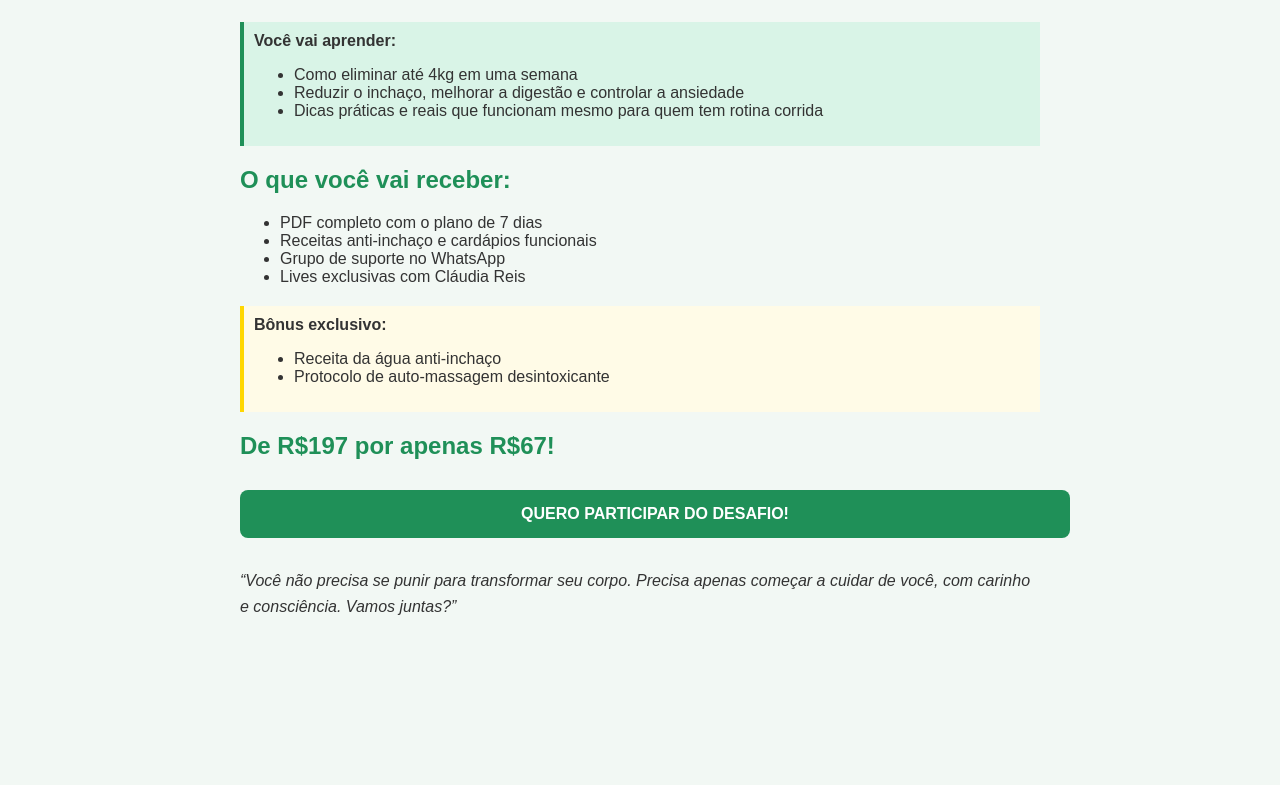
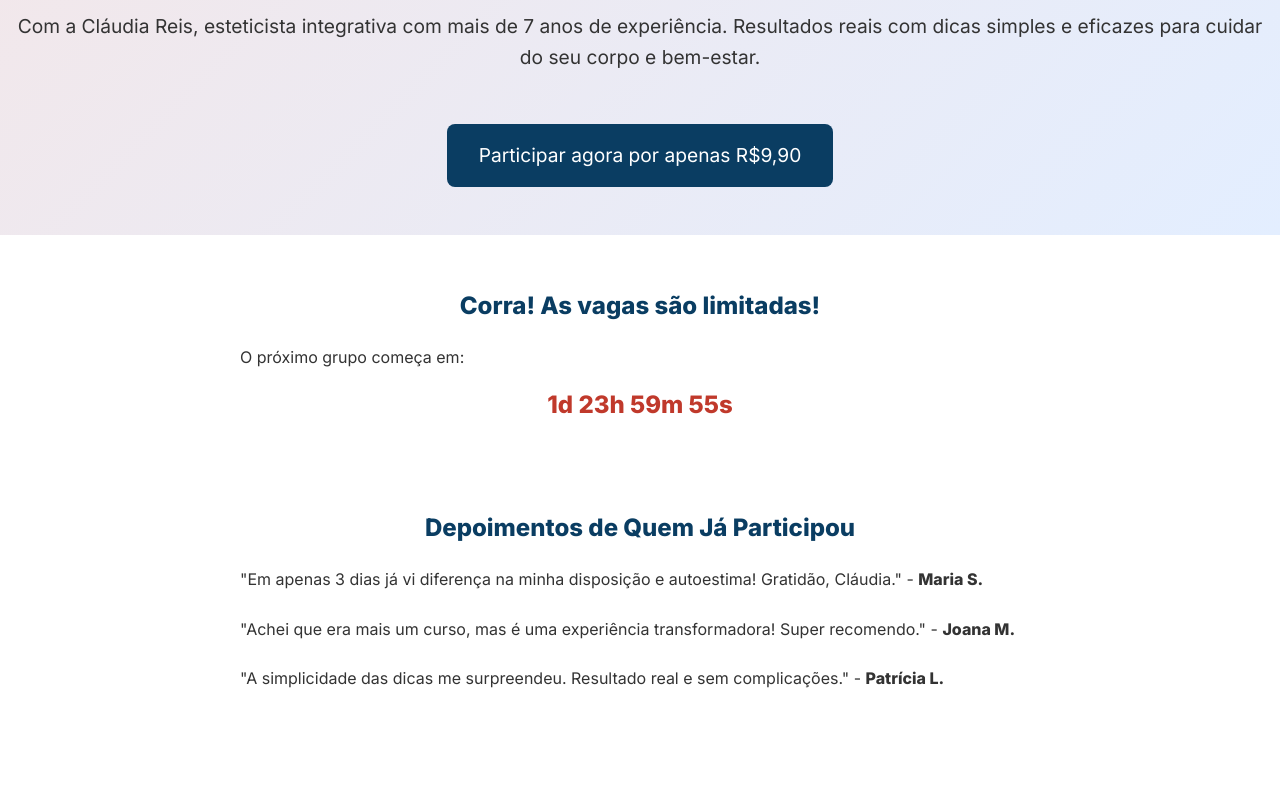
Before and after one commit to Vivermelhor25/Viver-Melhor, a plain HTML site: page index.html in a window 1280 px wide. Shown: the part 156-941 px from the top of the page. Before the commit the page ends 811 px from the top, so only its background shows below. Drawn offline with Linux system fonts and the light colour scheme.

Commit message:
Update index.html

```diff
--- a/index.html
+++ b/index.html
@@ -1,55 +1,132 @@
-
 <!DOCTYPE html>
 <html lang="pt-BR">
+
 <head>
-  <meta charset="UTF-8">
-  <meta name="viewport" content="width=device-width, initial-scale=1.0">
-  <title>Desafio 7 Dias Integradiva</title>
+  <meta charset="UTF-8" />
+  <meta name="viewport" content="width=device-width, initial-scale=1.0" />
+  <title>Desafio INTEGRADIVA - 7 Dias para Viver Melhor</title>
+  <link rel="stylesheet" href="https://fonts.googleapis.com/css2?family=Inter:wght@400;600;800&display=swap">
   <style>
-    body { font-family: Arial, sans-serif; margin: 0; padding: 0; background: #f2f8f4; color: #333; }
-    .container { max-width: 800px; margin: auto; padding: 20px; }
-    h1 { color: #1f9058; font-size: 2.2em; text-align: center; }
-    h2 { color: #1f9058; font-size: 1.5em; }
-    p { line-height: 1.6em; }
-    .highlight { background: #d9f4e7; padding: 10px; border-left: 4px solid #1f9058; margin: 20px 0; }
-    .cta-button { display: block; width: 100%; background: #1f9058; color: #fff; text-align: center; padding: 15px; text-decoration: none; font-weight: bold; border-radius: 8px; margin: 30px 0; }
-    .bonus { background: #fffbe7; padding: 10px; border-left: 4px solid #ffd700; margin-top: 20px; }
+    body {
+      font-family: 'Inter', sans-serif;
+      margin: 0;
+      padding: 0;
+      background-color: #fff;
+      color: #333;
+      line-height: 1.6;
+    }
+    .hero {
+      text-align: center;
+      padding: 3rem 1rem;
+      background: linear-gradient(135deg, #f3e7e9 0%, #e3eeff 100%);
+    }
+    .hero img {
+      max-width: 200px;
+      border-radius: 12px;
+    }
+    .hero h1 {
+      font-size: 2rem;
+      margin-top: 1rem;
+      color: #0a3d62;
+    }
+    .hero p {
+      font-size: 1.2rem;
+      margin-top: 1rem;
+    }
+    .btn {
+      background: #0a3d62;
+      color: #fff;
+      padding: 1rem 2rem;
+      border: none;
+      border-radius: 8px;
+      font-size: 1.2rem;
+      cursor: pointer;
+      text-decoration: none;
+      display: inline-block;
+      margin-top: 2rem;
+    }
+    .depoimentos, .bonus, .faq, .timer {
+      padding: 2rem;
+      max-width: 800px;
+      margin: auto;
+    }
+    .depoimentos h2, .bonus h2, .faq h2, .timer h2 {
+      text-align: center;
+      color: #0a3d62;
+    }
+    .depoimentos p, .bonus p, .faq p {
+      margin-bottom: 1.5rem;
+    }
+    .footer {
+      background-color: #0a3d62;
+      color: white;
+      text-align: center;
+      padding: 1rem;
+    }
   </style>
 </head>
+
 <body>
-  <div class="container">
-    <h1>Desafio 7 Dias Integradiva</h1>
-    <p>Descubra como desinchar, desintoxicar e despertar sua melhor versão em apenas 7 dias com Cláudia Reis, esteticista integrativa com mais de 7 anos de experiência.</p>
+  <section class="hero">
+    <img src="WhatsApp%20Image%202025-04-09%20at%2016.56.30.jpeg" alt="Cláudia Reis">
+    <h1>Desafio INTEGRADIVA: 7 Dias Para Viver Melhor</h1>
+    <p>Com a Cláudia Reis, esteticista integrativa com mais de 7 anos de experiência. Resultados reais com dicas simples e eficazes para cuidar do seu corpo e bem-estar.</p>
+    <a class="btn" href="https://pagseguro.uol.com.br/v2/checkout/payment.html?email=anunciart20@gmail.com" target="_blank">Participar agora por apenas R$9,90</a>
+  </section>
 
-    <div class="highlight">
-      <strong>Você vai aprender:</strong>
-      <ul>
-        <li>Como eliminar até 4kg em uma semana</li>
-        <li>Reduzir o inchaço, melhorar a digestão e controlar a ansiedade</li>
-        <li>Dicas práticas e reais que funcionam mesmo para quem tem rotina corrida</li>
-      </ul>
-    </div>
+  <section class="timer">
+    <h2>Corra! As vagas são limitadas!</h2>
+    <p>O próximo grupo começa em:</p>
+    <div id="countdown" style="font-size: 1.5rem; font-weight: bold; text-align: center; color: #c0392b;"></div>
+  </section>
 
-    <h2>O que você vai receber:</h2>
-    <ul>
-      <li>PDF completo com o plano de 7 dias</li>
-      <li>Receitas anti-inchaço e cardápios funcionais</li>
-      <li>Grupo de suporte no WhatsApp</li>
-      <li>Lives exclusivas com Cláudia Reis</li>
-    </ul>
+  <section class="depoimentos">
+    <h2>Depoimentos de Quem Já Participou</h2>
+    <p>"Em apenas 3 dias já vi diferença na minha disposição e autoestima! Gratidão, Cláudia." - <strong>Maria S.</strong></p>
+    <p>"Achei que era mais um curso, mas é uma experiência transformadora! Super recomendo." - <strong>Joana M.</strong></p>
+    <p>"A simplicidade das dicas me surpreendeu. Resultado real e sem complicações." - <strong>Patrícia L.</strong></p>
+  </section>
 
-    <div class="bonus">
-      <strong>Bônus exclusivo:</strong>
-      <ul>
-        <li>Receita da água anti-inchaço</li>
-        <li>Protocolo de auto-massagem desintoxicante</li>
-      </ul>
-    </div>
+  <section class="bonus">
+    <h2>Bônus Exclusivos para Alunos</h2>
+    <p>🎁 E-book exclusivo com receitas detox.</p>
+    <p>🎁 Acesso a um grupo fechado com suporte da Cláudia.</p>
+    <p>🎁 Acompanhamento com dicas diárias pelo WhatsApp.</p>
+  </section>
 
-    <h2>De R$197 por apenas R$67!</h2>
-    <a href="#" class="cta-button">QUERO PARTICIPAR DO DESAFIO!</a>
+  <section class="faq">
+    <h2>Perguntas Frequentes</h2>
+    <p><strong>Como recebo o acesso?</strong> Após o pagamento, você receberá um link no e-mail cadastrado com todas as instruções.</p>
+    <p><strong>Funciona mesmo?</strong> Sim! Todas as dicas são testadas e aprovadas por centenas de mulheres.</p>
+    <p><strong>Preciso de equipamentos?</strong> Não. Tudo pode ser feito com o que você tem em casa.</p>
+  </section>
 
-    <p><em>“Você não precisa se punir para transformar seu corpo. Precisa apenas começar a cuidar de você, com carinho e consciência. Vamos juntas?”</em></p>
+  <div class="footer">
+    <p>&copy; 2025 INTEGRADIVA | Desenvolvido para transformar vidas com beleza e bem-estar.</p>
   </div>
+
+  <script>
+    const countdown = document.getElementById('countdown');
+    const endDate = new Date();
+    endDate.setDate(endDate.getDate() + 2);
+
+    function updateCountdown() {
+      const now = new Date();
+      const diff = endDate - now;
+      if (diff <= 0) {
+        countdown.innerText = "Inscrições Encerradas";
+        return;
+      }
+      const days = Math.floor(diff / (1000 * 60 * 60 * 24));
+      const hours = Math.floor((diff / (1000 * 60 * 60)) % 24);
+      const minutes = Math.floor((diff / (1000 * 60)) % 60);
+      const seconds = Math.floor((diff / 1000) % 60);
+      countdown.innerText = `${days}d ${hours}h ${minutes}m ${seconds}s`;
+    }
+
+    setInterval(updateCountdown, 1000);
+    updateCountdown();
+  </script>
 </body>
+
 </html>
```
